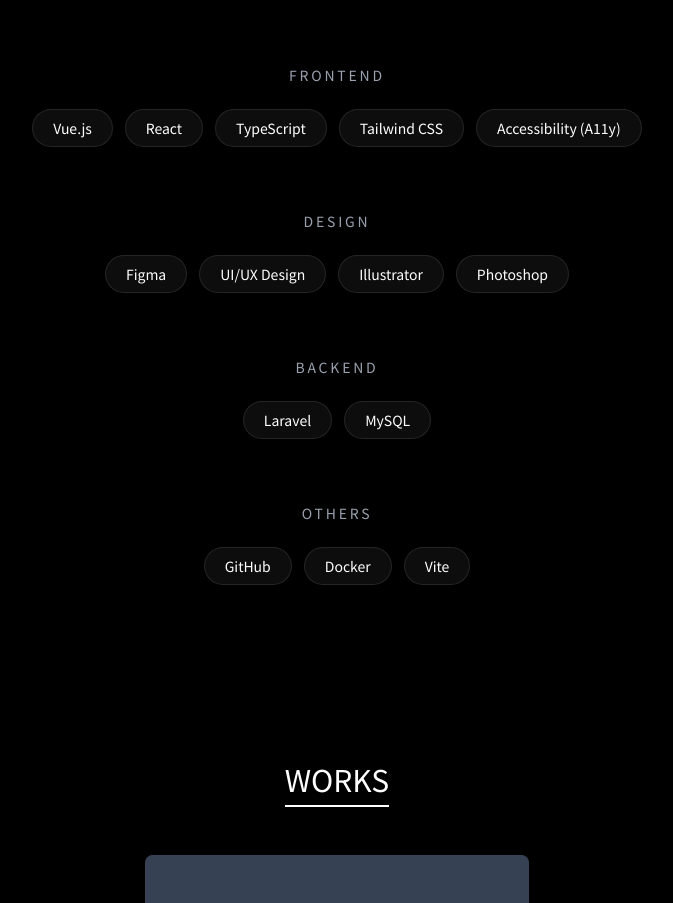
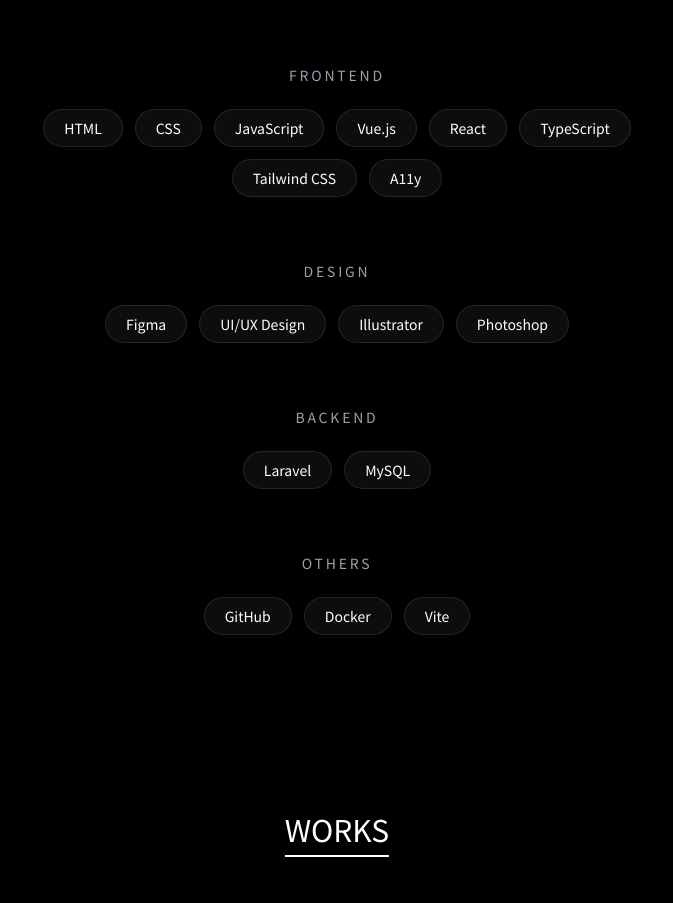
Before and after one commit to ruru-01/ui-ux-lab, a Vue app in the folder my-portfolio/: page / in a window 1280 px wide. Shown: the part 871-1774 px from the top of the page, without its empty margins (303-976 px from the left). Built offline with nearby package versions, Linux system fonts and the light colour scheme.

Commit message:
refactor: FrontendスキルにHTML/CSS/JavaScriptを追加

```diff
--- a/my-portfolio/src/components/Skills/SkillsSection.vue
+++ b/my-portfolio/src/components/Skills/SkillsSection.vue
@@ -32,7 +32,7 @@
 const skillCategories = [
   {
     title: 'Frontend',
-    items: ['Vue.js', 'React', 'TypeScript', 'Tailwind CSS', 'Accessibility (A11y)']
+    items: ['HTML', 'CSS', 'JavaScript', 'Vue.js', 'React', 'TypeScript', 'Tailwind CSS', 'A11y']
   },
   {
     title: 'Design',
```
